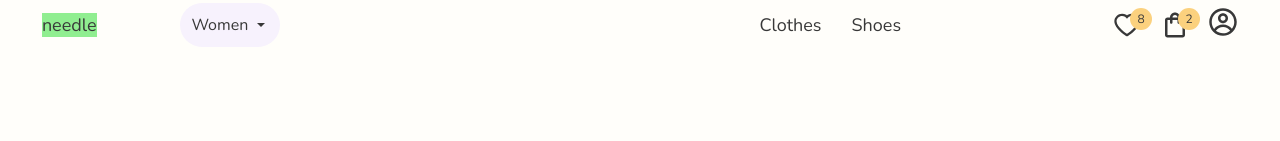
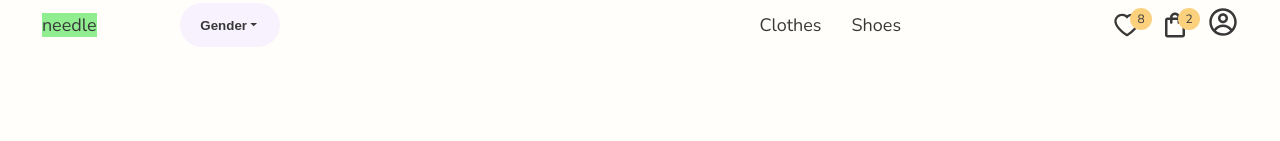
Before and after one commit to moisens/needle, a React (Vite) app: page / in a window 1280 px wide. Shown: the top 141 px of the page. Built offline with nearby package versions, Linux system fonts and the light colour scheme; grey boxes are pictures that could not be loaded.

Commit message:
modfied Listcategories + nav scss

```diff
--- a/src/components/nav/Listcategories.tsx
+++ b/src/components/nav/Listcategories.tsx
@@ -1,5 +1,4 @@
-import { Listbox } from "@headlessui/react";
-import { useState } from "react";
+import { Menu } from '@headlessui/react';
 import { primaryCategories } from "../../utils/categories";
 import { IoMdArrowDropdown } from "react-icons/io";
 import useMaincategory from "../../hooks/useMaincategory";
@@ -9,29 +8,44 @@ const Listcategories = () => {
   const { selectedCategory, setSelectedCategory } = useMaincategory();
 
   return (
-    <Listbox value={selectedCategory} onChange={setSelectedCategory}>
-      <Listbox.Button className="category-container">
-        <div className="btn-btn">
-          <span className="selected-category">
-            {selectedCategory.category} {<IoMdArrowDropdown />}
-          </span>
-        </div>
-      </Listbox.Button>
-      <Listbox.Options className="listcategory-options">
-      <Link to={`${selectedCategory.url}`}>
-        {primaryCategories.map((category) => (
-          <Listbox.Option
-            key={category.id}
-            value={category}
-            className="category-option"
-          >
-              {category.category}
-          </Listbox.Option>
+    <section className="category-container">
+      <Menu>
+      <Menu.Button className="btn-btn">Gender <IoMdArrowDropdown /></Menu.Button>
+      <Menu.Items className="listcategory-options">
+        {primaryCategories.map(category => (
+          <Menu.Item key={category.id} >
+            {({ active }) => (
+              <Link to={category.url} className="category-option">{category.category}</Link>
+            )}
+          </Menu.Item>
         ))}
-      </Link>
+      </Menu.Items>
+    </Menu>
+    </section>
 
-      </Listbox.Options>
-    </Listbox>
+    //<Listbox value={selectedCategory} onChange={setSelectedCategory}>
+    //  <Listbox.Button className="category-container">
+    //    <div className="btn-btn">
+    //      <span className="selected-category">
+    //        {selectedCategory.category} {<IoMdArrowDropdown />}
+    //      </span>
+    //    </div>
+    //  </Listbox.Button>
+    //  <Listbox.Options className="listcategory-options">
+    //  <Link to={`${selectedCategory.url}`}>
+    //    {primaryCategories.map((category) => (
+    //      <Listbox.Option
+    //        key={category.id}
+    //        value={category}
+    //        className="category-option"
+    //      >
+    //          {category.category}
+    //      </Listbox.Option>
+    //    ))}
+    //  </Link>
+    //
+    //  </Listbox.Options>
+    //</Listbox>
   );
 };
 
--- a/src/components/nav/nav.scss
+++ b/src/components/nav/nav.scss
@@ -18,7 +18,7 @@
 
   .category-container {
     background-color: transparent;
-    border: none;
+
 
     .btn-btn {
       background-color: variables.$bck-hover1;
@@ -31,6 +31,7 @@
       cursor: pointer;
       border-radius: 29px;
       font-weight: bolder;
+      border: none;
 
       .selected-category {
         font-family: "Nunito";
@@ -52,9 +53,17 @@
     font-family: "Nunito";
     border: solid 0.5px variables.$dark-purple;
     border-radius: 5px;
+    display: flex;
+    flex-direction: column;
 
     .category-option {
       padding: 10px;
+      color: variables.$grayish-color;
+
+      &.activeCategory {
+        background-color: red;
+        color: white;
+      }
 
       &:nth-child(1) {
         border-top-left-radius: 5px;
--- a/src/context/MaincategoryContext.tsx
+++ b/src/context/MaincategoryContext.tsx
@@ -6,6 +6,7 @@ import { primaryCategories } from "../utils/categories";
 interface MainCategories {
   selectedCategory: CategoriesPrime,
   setSelectedCategory: React.Dispatch<React.SetStateAction<CategoriesPrime>>
+
 }
 
 interface MaincategoriesProps {
@@ -16,9 +17,8 @@ interface MaincategoriesProps {
 const MaincategoryContext = createContext<MainCategories >({} as MainCategories);
 
 export const MaincategoryProvider = ({ children }:MaincategoriesProps) => {
-  const [selectedCategory, setSelectedCategory] = useState(
-    primaryCategories[0]
-  );
+  const [selectedCategory, setSelectedCategory] = useState<CategoriesPrime>(primaryCategories[0]);
+
   return (
     <MaincategoryContext.Provider value={{
       selectedCategory,
```
